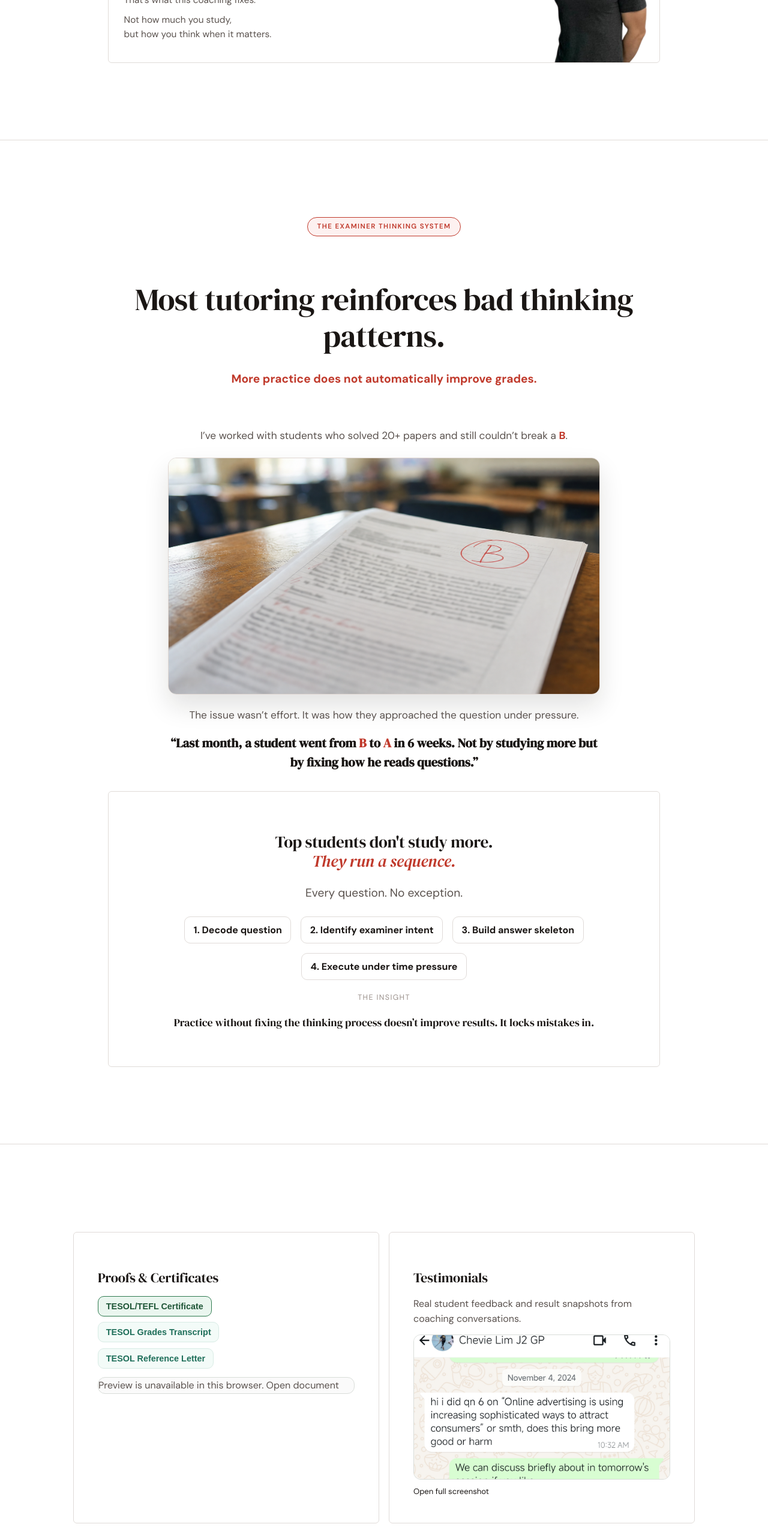
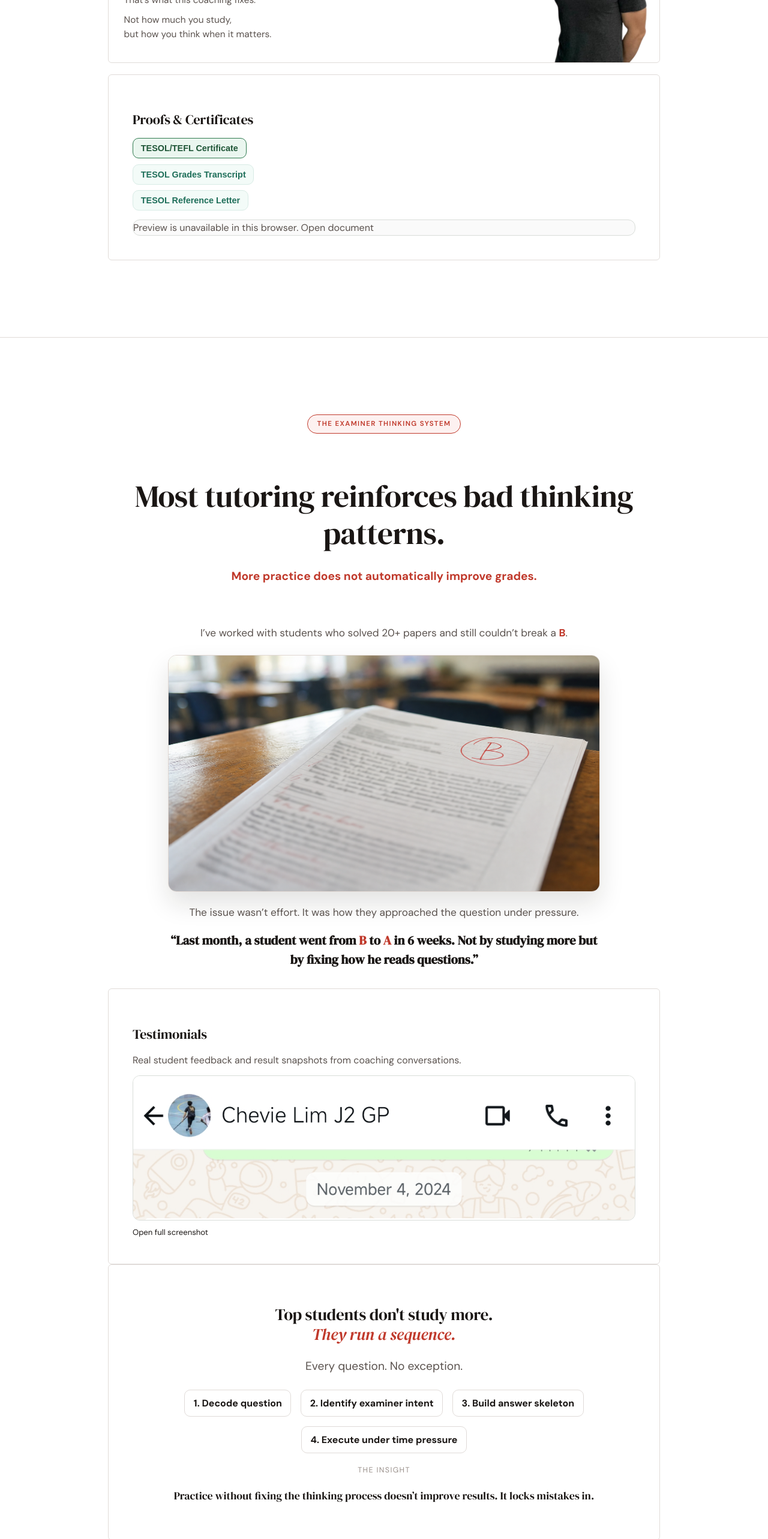
Before and after one commit to zakmero/bryan-coaching-site, a React (Vite) app: page / in a window 1280 px wide. Shown: the part 2620-5186 px from the top of the page at 60% size. Built offline with nearby package versions, Linux system fonts and the light colour scheme.

Commit message:
Reorder testimonials and proofs section flow

```diff
--- a/src/AppV2Original.jsx
+++ b/src/AppV2Original.jsx
@@ -130,20 +130,55 @@ const StoryVision = () => (
           className="v2-story-portrait"
         />
       </article>
+
+      <ProofsSection />
     </div>
   </section>
 );
 
 const ProofsSection = () => {
   const [selectedProof, setSelectedProof] = useState('tesol-cert');
-  const proofPanelRef = useRef(null);
-  const testimonialScrollRef = useRef(null);
   const proofDocs = [
     { id: 'tesol-cert', label: 'TESOL/TEFL Certificate', file: tesolCert },
     { id: 'tesol-transcript', label: 'TESOL Grades Transcript', file: tesolTranscript },
     { id: 'tesol-reference', label: 'TESOL Reference Letter', file: tesolReference }
   ];
   const activeProof = proofDocs.find((doc) => doc.id === selectedProof) ?? proofDocs[0];
+
+  return (
+    <div id="proofs-panel" className="v2-proof-collapse v2-animate-fade-up">
+      <div className="v2-proof-grid v2-proof-grid-single" style={{ marginTop: '1.1rem' }}>
+        <div className="v2-card">
+          <h3 className="v2-heading-md" style={{ fontSize: '1.4rem' }}>Proofs & Certificates</h3>
+          <div className="v2-proof-links">
+            {proofDocs.map((doc) => (
+              <button
+                key={doc.id}
+                type="button"
+                className={`v2-proof-link-btn ${selectedProof === doc.id ? 'is-active' : ''}`}
+                onClick={() => setSelectedProof(doc.id)}
+              >
+                {doc.label}
+              </button>
+            ))}
+          </div>
+          <div className="v2-proof-preview">
+            <object data={activeProof.file} type="application/pdf" className="v2-proof-frame">
+              <p style={{ margin: 0, color: 'var(--v2-text-secondary)' }}>
+                Preview is unavailable in this browser.{' '}
+                <a href={activeProof.file} target="_blank" rel="noreferrer">Open document</a>
+              </p>
+            </object>
+          </div>
+        </div>
+      </div>
+    </div>
+  );
+};
+
+const TestimonialsSection = () => {
+  const testimonialPanelRef = useRef(null);
+  const testimonialScrollRef = useRef(null);
 
   useEffect(() => {
     let rafId;
@@ -190,7 +225,7 @@ const ProofsSection = () => {
       return true;
     };
 
-    const panel = proofPanelRef.current;
+    const panel = testimonialPanelRef.current;
     if (!panel) return undefined;
 
     const observer = new IntersectionObserver(([entry]) => {
@@ -210,38 +245,8 @@ const ProofsSection = () => {
   }, []);
 
   return (
-    <section className="v2-section" id="proofs">
-      <div className="v2-container">
-        <div
-          id="proofs-panel"
-          className="v2-proof-collapse v2-animate-fade-up"
-          ref={proofPanelRef}
-        >
-          <div className="v2-proof-grid" style={{ marginTop: '1.1rem' }}>
-            <div className="v2-card">
-              <h3 className="v2-heading-md" style={{ fontSize: '1.4rem' }}>Proofs & Certificates</h3>
-              <div className="v2-proof-links">
-                {proofDocs.map((doc) => (
-                  <button
-                    key={doc.id}
-                    type="button"
-                    className={`v2-proof-link-btn ${selectedProof === doc.id ? 'is-active' : ''}`}
-                    onClick={() => setSelectedProof(doc.id)}
-                  >
-                    {doc.label}
-                  </button>
-                ))}
-              </div>
-              <div className="v2-proof-preview">
-                <object data={activeProof.file} type="application/pdf" className="v2-proof-frame">
-                  <p style={{ margin: 0, color: 'var(--v2-text-secondary)' }}>
-                    Preview is unavailable in this browser.{' '}
-                    <a href={activeProof.file} target="_blank" rel="noreferrer">Open document</a>
-                  </p>
-                </object>
-              </div>
-            </div>
-
+    <div className="v2-proof-collapse v2-animate-fade-up" ref={testimonialPanelRef}>
+      <div className="v2-proof-grid v2-proof-grid-single" style={{ marginTop: '1.1rem' }}>
         <div className="v2-card">
           <h3 className="v2-heading-md" style={{ fontSize: '1.4rem' }}>Testimonials</h3>
           <p style={{ color: 'var(--v2-text-secondary)', marginBottom: '0.8rem' }}>
@@ -262,8 +267,6 @@ const ProofsSection = () => {
         </div>
       </div>
     </div>
-      </div>
-    </section>
   );
 };
 
@@ -375,6 +378,7 @@ const Problem = () => (
         “Last month, a student went from <GradeMark>B</GradeMark> to <GradeMark>A</GradeMark> in 6 weeks.
         Not by studying more but by fixing how he reads questions.”
       </p>
+      <TestimonialsSection />
 
       <div className="v2-problem-wrap">
         <div className="v2-card v2-text-center">
@@ -876,7 +880,6 @@ export default function AppV2() {
             <Hero />
             <StoryVision />
             <Problem />
-            <ProofsSection />
             <Qualification />
             <InsideProgram />
             <FinalEngagement />
--- a/src/indexV2.css
+++ b/src/indexV2.css
@@ -1397,6 +1397,13 @@ object {
   align-items: stretch;
 }
 
+.v2-proof-grid-single {
+  grid-template-columns: 1fr;
+  max-width: 920px;
+  margin-left: auto;
+  margin-right: auto;
+}
+
 .v2-testimonial-media-link {
   display: block;
   border-radius: 12px;
```
Lines whose indentation alone changed are shown as unchanged.
